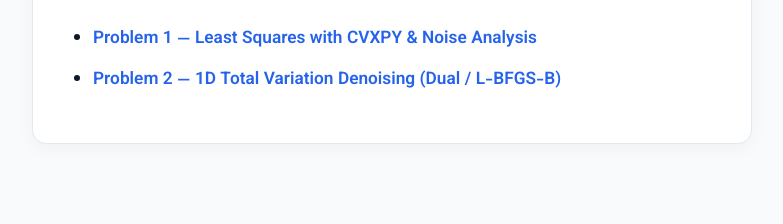
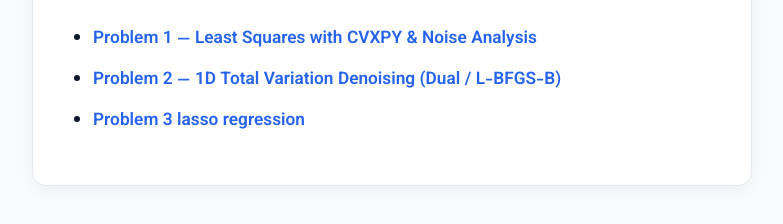
Before and after one commit to anonymoustafa/convex-optimization-projects, a plain HTML site: page index.html in a window 1280 px wide. Shown: the part 208-432 px from the top of the page, without its empty margins (248-1031 px from the left). Drawn offline with Linux system fonts and the light colour scheme.

Commit message:
practice 3 added

```diff
--- a/index.html
+++ b/index.html
@@ -112,6 +112,9 @@
       <li>
         <a href="project-1/problem-2.html">Problem 2 — 1D Total Variation Denoising (Dual / L-BFGS-B)</a>
       </li>
+      <li>
+        <a href="project-1/problem-3.html">Problem 3 lasso regression</a>
+      </li>
     </ul>
   </main>
 </body>
```
Also changed, not shown: project-1/problem-3.html (added), 1 other file.
